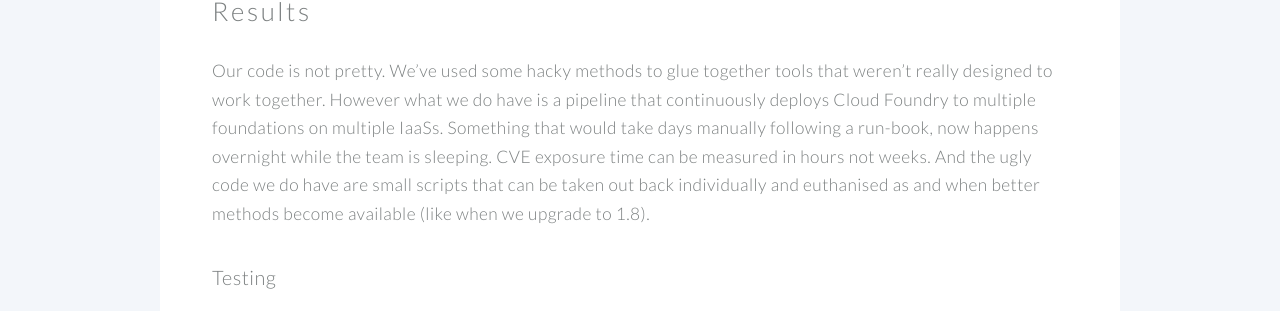
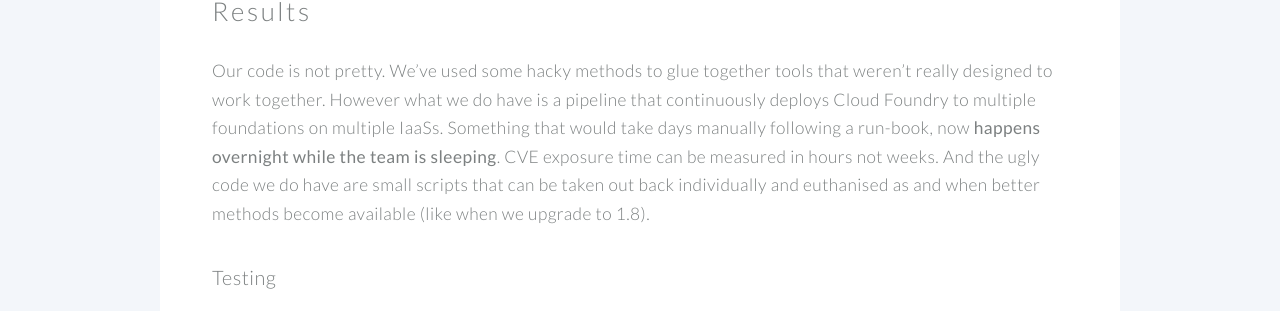
Before and after one commit to DanielJonesEB/engineerbetter.com, a Jekyll site: the page built from _posts/2016-12-14-continuously-deploying-pivotal-cloudfoundry.markdown, in a window 1280 px wide and 900 px high, scrolled down 4745 px. Shown: the part 200-511 px from the top of the window. Built offline with Jekyll 4.4.1, drawn with Linux system fonts in a browser that asks for light colours; comment, search, counter and statistics services are not loaded; some of the changed text lies outside the part shown.

Commit message:
embolden words

```diff
--- a/_posts/2016-12-14-continuously-deploying-pivotal-cloudfoundry.markdown
+++ b/_posts/2016-12-14-continuously-deploying-pivotal-cloudfoundry.markdown
@@ -17,7 +17,7 @@
 
 The customer has a lot of experience with Cloud Foundry and some very large deployments. However they were using a traditional, release-oriented approach when it came to deploying and maintaining Cloud Foundry. When a new PCF release came out the team would deploy it to a staging environment, test it, and "release" it to separate ops teams managing prod environments around the world. The upgrade would take around a week, and tied up nearly all of the team's time while it was being done.
 
-PCF gets updated often. From mid-October to mid-November there averaged an update every 4 days. This caused a lot of headaches for the team as updates would get backed-up — new versions were coming out faster than the team could deploy, test, and release them leaving prod environments exposed to CVEs for weeks (when this should be measured in hours); a lot of the same manual work was repeated for every upgrade; And they were left with no time to test and deploy new features that development teams were asking them for.
+PCF gets updated often. From mid-October to mid-November there averaged an **update every 4 days**. This caused a lot of headaches for the team as updates would get backed-up — **new versions were coming out faster than the team could deploy, test, and release them** leaving prod environments exposed to CVEs for weeks (when this should be measured in hours); a lot of the same manual work was repeated for every upgrade; And they were left with no time to test and deploy new features that development teams were asking them for.
 
 Cloud Foundry allows app developers to deploy and scale apps seamlessly, so what if we could deploy Cloud Foundry just as easily? What if we could destroy and recreate any number of identically-configured Cloud Foundries at will? What if we had a pipeline that automatically upgraded and tested new versions? Thanks to Pivotal and some forward-thinking supporters within the financial organisation, we got the opportunity to do just that.
 
@@ -32,7 +32,7 @@
 - [Upload ERT to the Ops Manager](https://docs.pivotal.io/pivotalcf/1-8/customizing/add-delete.html)
 - [Configure and deploy ERT via the Ops Manager](https://docs.pivotal.io/pivotalcf/1-8/customizing/cloudform-er-config.html)
 
-If you make no mistakes, this takes a couple of hours to half a day to complete. Once it's all done, you'll at least want to run the Cloud Foundry  [smoke tests](https://github.com/cloudfoundry/cf-smoke-tests), and possibly more intensive testing depending on your use-case.
+If you make no mistakes, this takes a couple of hours to half a day to complete. Once it's all done, you'll at least want to run the Cloud Foundry [smoke tests](https://github.com/cloudfoundry/cf-smoke-tests), and possibly more intensive testing depending on your use-case.
 
 Fortunately all these steps can be automated. Unfortunately, some are easier than others. To help with the automation we chose [Concourse](https://concourse.ci) as our CI server. Concourse has three features that make it a great CI server:
 
@@ -93,7 +93,7 @@
 
 ## Results
 
-Our code is not pretty. We've used some hacky methods to glue together tools that weren't really designed to work together. However what we do have is a pipeline that continuously deploys Cloud Foundry to multiple foundations on multiple IaaSs. Something that would take days manually following a run-book, now happens overnight while the team is sleeping. CVE exposure time can be measured in hours not weeks. And the ugly code we do have are small scripts that can be taken out back individually and euthanised as and when better methods become available (like when we upgrade to 1.8).
+Our code is not pretty. We've used some hacky methods to glue together tools that weren't really designed to work together. However what we do have is a pipeline that continuously deploys Cloud Foundry to multiple foundations on multiple IaaSs. Something that would take days manually following a run-book, now **happens overnight while the team is sleeping**. CVE exposure time can be measured in hours not weeks. And the ugly code we do have are small scripts that can be taken out back individually and euthanised as and when better methods become available (like when we upgrade to 1.8).
 
 
 ### Testing
```
